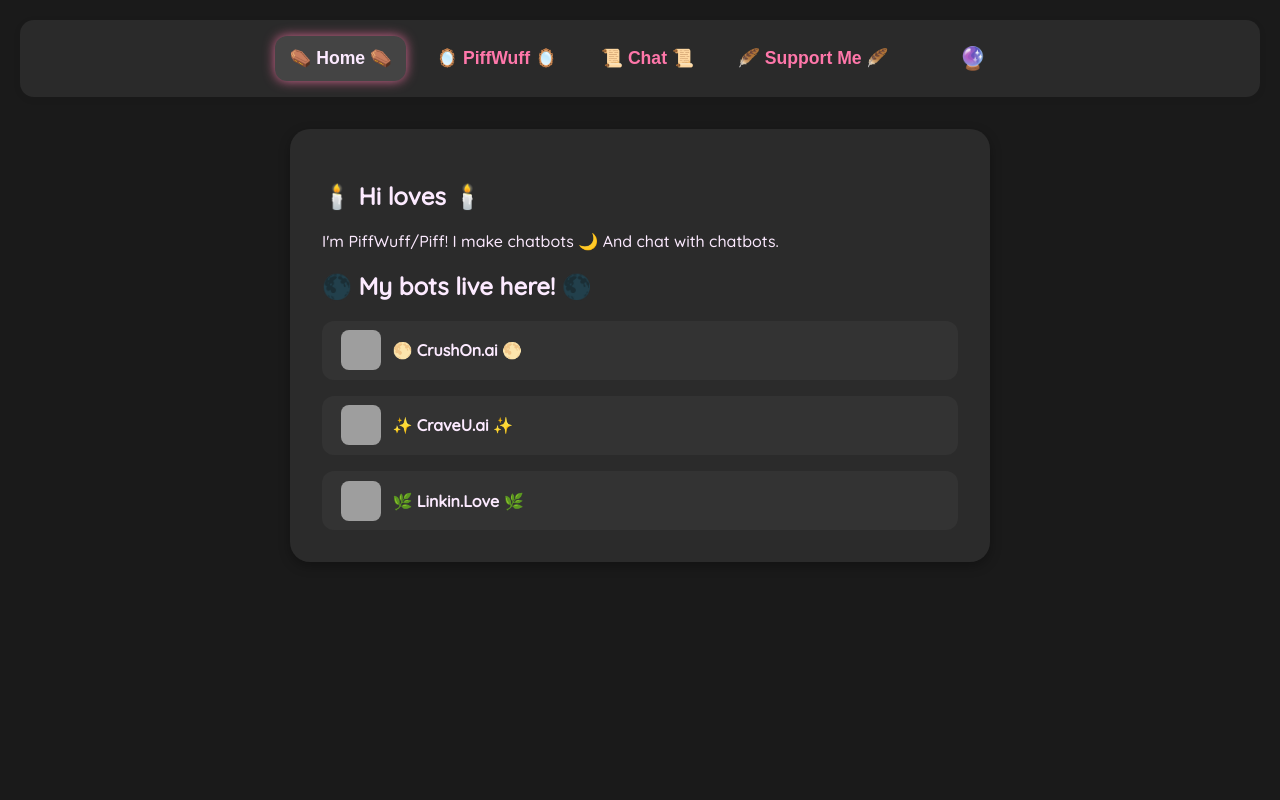
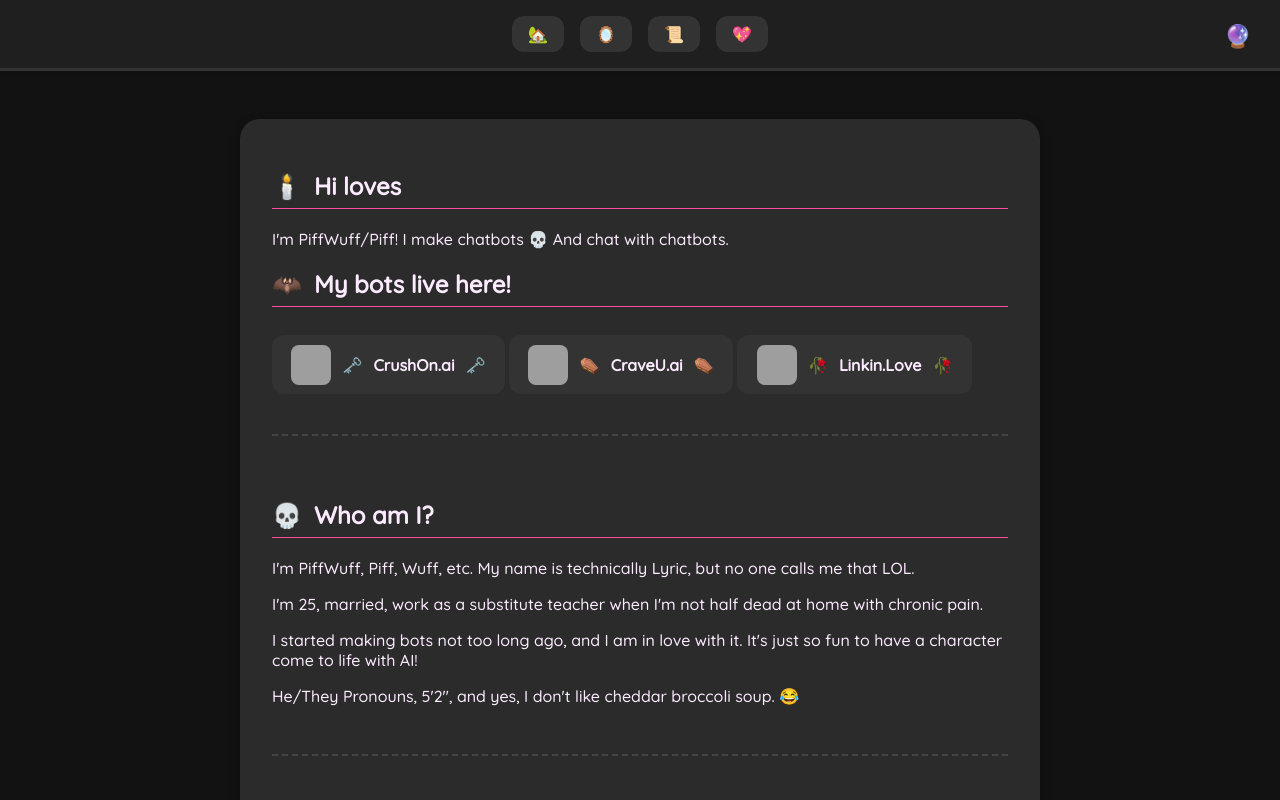
Before and after one commit to PiffWuff/piffwuff, a plain HTML site: page index.html in a window 1280 px wide. Both pictures are taken after a click on the button "☁️". Shown: the top 800 px of the page. Drawn offline with Linux system fonts and the light colour scheme; grey boxes are pictures that could not be loaded.

Commit message:
uwuwuwds

```diff
--- a/index.html
+++ b/index.html
@@ -10,78 +10,77 @@
 
     * {
       box-sizing: border-box;
+      scroll-behavior: smooth;
     }
     body {
       margin: 0;
-      padding: 20px;
+      padding: 0;
       font-family: 'Quicksand', sans-serif;
-      background-color: #fdfaf6;
-      color: #333;
-      overflow-x: hidden;
+      background-color: #ffeef4;
+      color: #5a4a4a;
       transition: background-color 0.3s, color 0.3s;
     }
     body.dark-theme {
-      background-color: #1a1a1a;
+      background-color: #121212;
       color: #fceaff;
     }
 
+    #theme-toggle {
+      position: fixed;
+      top: 1em;
+      right: 1em;
+      font-size: 1.4rem;
+      background: none;
+      border: none;
+      cursor: pointer;
+      z-index: 1001;
+    }
+
     nav {
+      position: sticky;
+      top: 0;
+      background: #fcd6e1;
       display: flex;
       justify-content: center;
       flex-wrap: wrap;
       gap: 1em;
-      background-color: #f5eee6;
       padding: 1em;
-      border-radius: 14px;
-      margin-bottom: 2em;
-      box-shadow: 0 2px 8px rgba(0, 0, 0, 0.05);
-      transition: background-color 0.3s;
+      border-bottom: 3px solid #ffddea;
+      z-index: 1000;
+      box-shadow: 0 2px 5px rgba(0, 0, 0, 0.05);
     }
     body.dark-theme nav {
-      background-color: #2a2a2a;
-    }
-    nav button {
-      background: none;
-      border: none;
-      color: #6d5c55;
-      font-weight: 600;
-      font-size: 1.1rem;
-      cursor: pointer;
-      padding: 0.4em 0.8em;
-      border-radius: 12px;
-      transition: background-color 0.3s, color 0.3s, box-shadow 0.3s;
-    }
-    body.dark-theme nav button {
-      color: #ff77aa;
-    }
-    nav button:hover,
-    nav button.active {
-      background-color: #e8dcd0;
-      color: #3e3e3e;
-      box-shadow: 0 0 8px #ff77aaaa;
-    }
-    body.dark-theme nav button:hover,
-    body.dark-theme nav button.active {
-      background-color: #444;
-      color: #fceaff;
-      box-shadow: 0 0 12px #ff77aacc;
+      background: #1f1f1f;
+      border-bottom: 3px solid #333;
     }
 
-    #theme-toggle {
-      font-size: 1.4rem;
-      margin-left: 1em;
+    nav a {
+      background: #ffedf6;
+      color: #5a4a4a;
+      padding: 0.5em 1em;
+      border-radius: 12px;
+      font-weight: bold;
+      text-decoration: none;
+      transition: background 0.3s, color 0.3s;
+    }
+    nav a:hover {
+      background: #ffd6eb;
+    }
+    body.dark-theme nav a {
+      background: #333;
+      color: #fceaff;
+    }
+    body.dark-theme nav a:hover {
+      background: #444;
     }
 
     .container {
-      max-width: 700px;
-      margin: auto;
-      background: #ffffff;
+      max-width: 800px;
+      margin: 3em auto;
+      background: #fff0f6;
       padding: 2em;
       border-radius: 20px;
       box-shadow: 0 2px 10px rgba(0, 0, 0, 0.05);
-      min-height: 300px;
-      position: relative;
-      overflow: hidden;
       transition: background-color 0.3s, color 0.3s;
     }
     body.dark-theme .container {
@@ -90,50 +89,37 @@
     }
 
     section {
-      position: absolute;
-      top: 0; left: 0; right: 0;
-      opacity: 0;
-      pointer-events: none;
-      transform: translateY(-100%);
-      transition: transform 0.5s ease, opacity 0.5s ease;
+      margin-bottom: 4em;
+      padding-bottom: 2em;
+      border-bottom: 2px dashed #ffcce2;
     }
-    section.active {
-      opacity: 1;
-      pointer-events: auto;
-      transform: translateY(0);
-      position: relative;
-    }
-    section.exit-up {
-      opacity: 0;
-      pointer-events: none;
-      transform: translateY(-100%);
+    body.dark-theme section {
+      border-bottom: 2px dashed #444;
     }
 
-    h1.animate {
-      opacity: 0;
-      transform: translateY(-10px);
-      animation: fadeInUp 1.2s ease forwards;
+    h1, h2 {
+      display: flex;
+      align-items: center;
+      gap: 0.5em;
+      font-size: 1.5em;
+      border-bottom: 1px solid #ffbad6;
+      padding-bottom: 0.3em;
+    }
+    body.dark-theme h1, body.dark-theme h2 {
+      border-color: #ff4d9d;
     }
 
-    @keyframes fadeInUp {
-      to {
-          opacity: 1;
-          transform: translateY(0);
-      }
+    .emoji-light, .emoji-dark {
+      display: none;
+    }
+    body.light-theme .emoji-light {
+      display: inline;
+    }
+    body.dark-theme .emoji-dark {
+      display: inline;
     }
 
-    body.dark-theme h1.animate {
-      border-color: #ff4d9d;
-    }
-    @keyframes typing {
-      from { width: 0 }
-      to { width: 100% }
-    }
-    @keyframes blink {
-      50% { border-color: transparent }
-    }
-
-    .button, .platform-link {
+    .platform-link {
       display: inline-flex;
       align-items: center;
       gap: 0.7em;
@@ -142,19 +128,18 @@
       font-weight: 600;
       text-decoration: none;
       color: #3e3e3e;
-      background: #e8dcd0;
+      background: #ffe2eb;
       transition: background-color 0.3s, box-shadow 0.3s;
+      margin: 0.5em 0;
     }
-    .button:hover, .platform-link:hover {
-      background: #d9cfc3;
+    .platform-link:hover {
+      background: #fbd4e7;
       box-shadow: 0 0 8px #ff77aaaa;
     }
-    body.dark-theme .button,
     body.dark-theme .platform-link {
       background: #333;
       color: #fceaff;
     }
-    body.dark-theme .button:hover,
     body.dark-theme .platform-link:hover {
       background: #444;
       box-shadow: 0 0 12px #ff77aacc;
@@ -167,96 +152,89 @@
       object-fit: cover;
     }
 
-    ul {
-      padding-left: 1.2em;
+    .button {
+      display: inline-block;
+      margin: 0.3em 0;
+      padding: 0.6em 1.2em;
+      border-radius: 12px;
+      font-weight: 600;
+      text-decoration: none;
+      color: #3e3e3e;
+      background: #ffe2eb;
+      transition: background-color 0.3s, box-shadow 0.3s;
     }
-
-    @media (max-width: 600px) {
-      .platform-link {
-        justify-content: center;
-      }
+    .button:hover {
+      background: #fbd4e7;
+      box-shadow: 0 0 8px #ff77aaaa;
+    }
+    body.dark-theme .button {
+      background: #333;
+      color: #fceaff;
+    }
+    body.dark-theme .button:hover {
+      background: #444;
+      box-shadow: 0 0 12px #ff77aacc;
     }
   </style>
 </head>
 <body>
+  <button id="theme-toggle" aria-label="Toggle Theme" title="Toggle Light/Dark Theme">☁️</button>
+
   <nav>
-    <button data-tab="home" class="active">⚰️ Home ⚰️</button>
-    <button data-tab="about">🪞 PiffWuff 🪞</button>
-    <button data-tab="contact">📜 Chat 📜</button>
-    <button data-tab="support">🪶 Support Me 🪶</button>
-    <button id="theme-toggle" aria-label="Toggle Theme" title="Toggle Light/Dark Theme">☁️</button>
+    <a href="#home">🏡</a>
+    <a href="#about">🪞</a>
+    <a href="#chat">📜</a>
+    <a href="#support">💖</a>
   </nav>
-  <div class="container" role="main">
-    <section id="home" class="active" aria-label="Home section">
-      <h1 class="animate">🕯️ Hi loves 🕯️</h1>
-      <p>I'm PiffWuff/Piff! I make chatbots 🌙 And chat with chatbots.</p>
-      <h2>🌑 My bots live here! 🌑</h2>
-      <div style="display:flex; flex-direction: column; gap: 1em; margin-top:1em;">
-        <a href="https://crushon.ai/en/profile/b21d6c94-232a-11f0-bc15-62a593a1fb50?shared=true" target="_blank" class="platform-link" rel="noopener noreferrer">
-          <img src="assets/crushon.png" alt="CrushOn logo" />
-          🌕 CrushOn.ai 🌕
-        </a>
-        <a href="https://craveu.ai/user/svajxF2F" target="_blank" class="platform-link" rel="noopener noreferrer">
-          <img src="assets/craveu.png" alt="CraveU logo" />
-          ✨ CraveU.ai ✨
-        </a>
-        <a href="https://linkin.love/creator/piffwuff" target="_blank" class="platform-link" rel="noopener noreferrer">
-          <img src="assets/linkinlove.png" alt="Linkin.Love logo" />
-          🌿 Linkin.Love 🌿
-        </a>
-      </div>
+
+  <div class="container">
+    <section id="home">
+      <h1><span class="emoji-light">🌷</span><span class="emoji-dark">🕯️</span> Hi loves</h1>
+      <p>I'm PiffWuff/Piff! I make chatbots <span class="emoji-light">🍓</span><span class="emoji-dark">💀</span> And chat with chatbots.</p>
+      <h2><span class="emoji-light">🪷</span><span class="emoji-dark">🦇</span> My bots live here!</h2>
+      <a href="https://crushon.ai/en/profile/b21d6c94-232a-11f0-bc15-62a593a1fb50?shared=true" target="_blank" class="platform-link">
+        <img src="assets/crushon.png" alt="CrushOn logo" /> <span class="emoji-light">🧁</span><span class="emoji-dark">🗝️</span> CrushOn.ai <span class="emoji-light">🧁</span><span class="emoji-dark">🗝️</span>
+      </a>
+      <a href="https://craveu.ai/user/svajxF2F" target="_blank" class="platform-link">
+        <img src="assets/craveu.png" alt="CraveU logo" /> <span class="emoji-light">🌸</span><span class="emoji-dark">⚰️</span> CraveU.ai <span class="emoji-light">🌸</span><span class="emoji-dark">⚰️</span>
+      </a>
+      <a href="https://linkin.love/creator/piffwuff" target="_blank" class="platform-link">
+        <img src="assets/linkinlove.png" alt="Linkin.Love logo" /> <span class="emoji-light">🌿</span><span class="emoji-dark">🥀</span> Linkin.Love <span class="emoji-light">🌿</span><span class="emoji-dark">🥀</span>
+      </a>
     </section>
 
-    <section id="about" aria-label="About section">
-      <h1>🌒 Who am I? 🌒</h1>
-      <p>I'm PiffWuff, Piff, Wuff, etc. My name is technically Lyric, but no one calls me that LOL</p>
+    <section id="about">
+      <h2><span class="emoji-light">🍓</span><span class="emoji-dark">💀</span> Who am I?</h2>
+      <p>I'm PiffWuff, Piff, Wuff, etc. My name is technically Lyric, but no one calls me that LOL.</p>
       <p>I'm 25, married, work as a substitute teacher when I'm not half dead at home with chronic pain.</p>
       <p>I started making bots not too long ago, and I am in love with it. It's just so fun to have a character come to life with AI!</p>
       <p>He/They Pronouns, 5'2", and yes, I don't like cheddar broccoli soup. 😂</p>
     </section>
 
-    <section id="contact" aria-label="Contact section">
-      <h1>🫧 Chat with me! 🫧</h1>
+    <section id="chat">
+      <h2><span class="emoji-light">🫧</span><span class="emoji-dark">🌙</span> Chat with me!</h2>
       <p>I'm friendly, so please feel free to chat! My DMs are always open, though I do sleep from 12AM-6/7AM CST.</p>
       <p>Join the discord server that \/orm and valuna host to see the bots I create + the extra images I gen for them!</p>
-      <p>Plus you get to see their bots, and their bots are awsome!</p>
+      <p>Plus you get to see their bots, and their bots are awesome!</p>
       <ul>
-        <li><strong>💫 Discord:</strong> piffwuff 💫</li>
-        <li><a href="https://discord.gg/DDQ9RJg8KC" class="button" target="_blank" rel="noopener noreferrer">🌙 Discord Server 🌙</a></li>
+        <li><strong><span class="emoji-light">🍓</span><span class="emoji-dark">💀</span> Discord:</strong> piffwuff <span class="emoji-light">🍓</span><span class="emoji-dark">💀</span></li>
+        <li><a href="https://discord.gg/DDQ9RJg8KC" class="button" target="_blank"><span class="emoji-light">🫧</span><span class="emoji-dark">🌙</span> Discord Server <span class="emoji-light">🫧</span><span class="emoji-dark">🌙</span></a></li>
       </ul>
     </section>
 
-    <section id="support" aria-label="Support section">
-      <h1>🌕 Much love and more 🌕</h1>
+    <section id="support">
+      <h2><span class="emoji-light">✨</span><span class="emoji-dark">🕸️</span> Support Me</h2>
       <p>If you've been particularly enjoying the bots, consider popping by my Ko-Fi. Nothing special there, really, just a place to support.</p>
       <p>If you want to commission something, we can discuss that, of course! But my request bot on Crushon, or even my DMs on discord is better for that!</p>
-      <p>Mostly because I'm happy to bots for free unless it's particularly out of my interests.</p>
+      <p>Mostly because I'm happy to do bots for free unless it's particularly out of my interests.</p>
       <ul>
-        <li><a href="https://ko-fi.com/piffwuff" class="button" target="_blank" rel="noopener noreferrer">✨ Ko-fi ✨</a></li>
-        <li><a href="https://crushon.ai/en/character/a08a3a47-56e6-4f3e-a19d-613b9db022a2/details?shared=true" class="button" target="_blank" rel="noopener noreferrer">🕯️ Request Bot[CrushOn.AI] 🕯️</a></li>
+        <li><a href="https://ko-fi.com/piffwuff" class="button" target="_blank"><span class="emoji-light">✨</span><span class="emoji-dark">🕸️</span> Ko-fi <span class="emoji-light">✨</span><span class="emoji-dark">🕸️</span></a></li>
+        <li><a href="https://crushon.ai/en/character/a08a3a47-56e6-4f3e-a19d-613b9db022a2/details?shared=true" class="button" target="_blank"><span class="emoji-light">🌷</span><span class="emoji-dark">🕯️</span> Request Bot[CrushOn.AI] <span class="emoji-light">🌷</span><span class="emoji-dark">🕯️</span></a></li>
       </ul>
     </section>
   </div>
 
   <script>
-    const tabs = document.querySelectorAll('nav button[data-tab]');
-    const sections = document.querySelectorAll('section');
-
-    tabs.forEach(tab => {
-      tab.addEventListener('click', () => {
-        tabs.forEach(t => t.classList.remove('active'));
-        sections.forEach(sec => sec.classList.remove('active', 'exit-up'));
-
-        tab.classList.add('active');
-        const target = document.getElementById(tab.dataset.tab);
-        target.classList.add('active');
-
-        sections.forEach(sec => {
-          if (sec !== target) sec.classList.add('exit-up');
-        });
-      });
-    });
-
     const toggleBtn = document.getElementById('theme-toggle');
     const body = document.body;
     const savedTheme = localStorage.getItem('theme') || 'light-theme';
```
